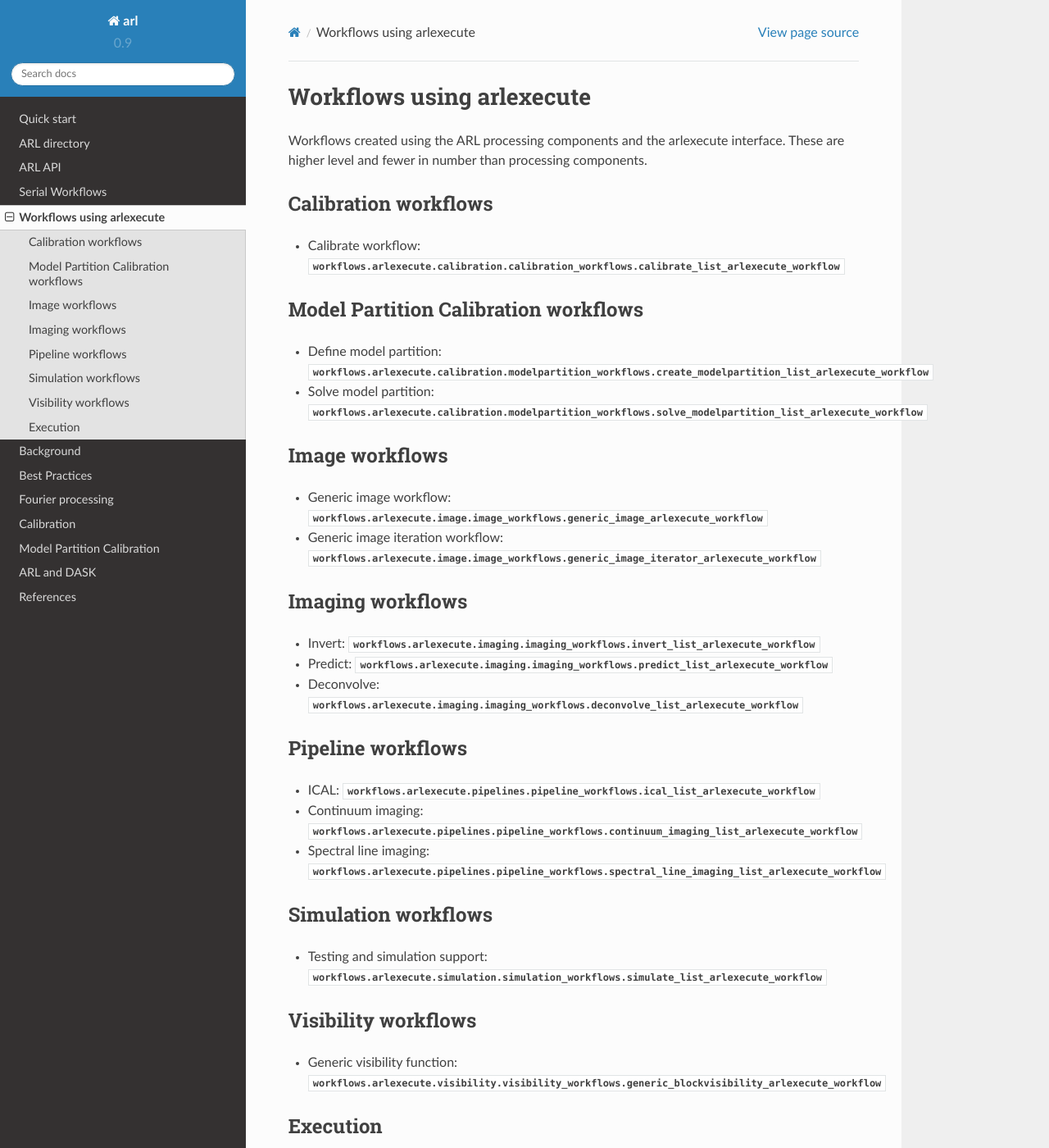
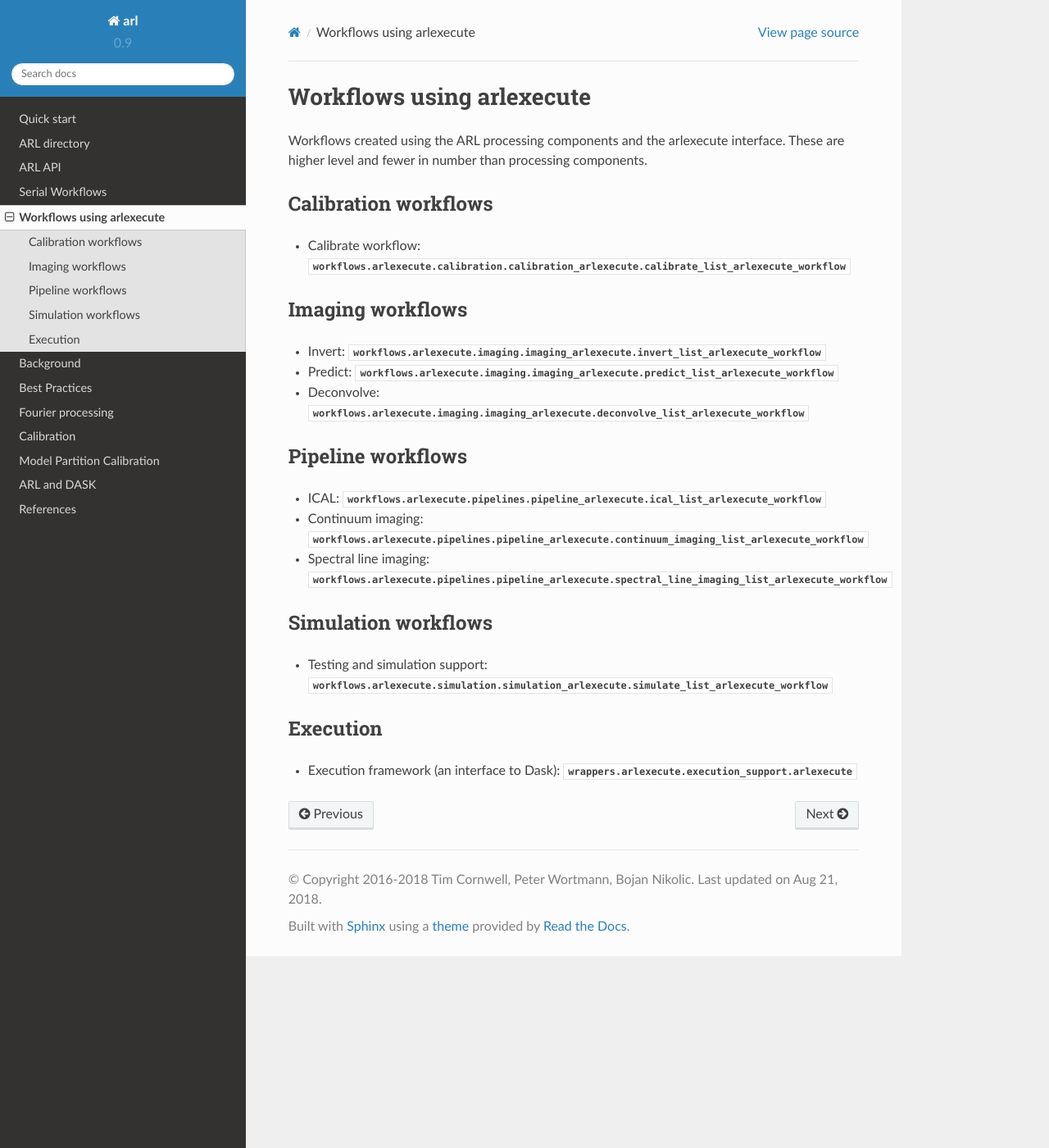
Before and after one commit to telegraphic/ska-sdp-datamodels, a Sphinx documentation site: the page built from docs/ARL_directory_arlexecute_workflows.rst, in a window 1280 px wide and 1400 px high. Shown: the whole window at 82% size. Built offline with Sphinx 7.4.7 and the Read the Docs theme 2.0.0, drawn with Linux system fonts in a browser that asks for light colours; pages that are not in the unit, such as notebooks, are missing from menus.

Commit message:
Doc fixes for wrappers

```diff
--- a/docs/ARL_directory_arlexecute_workflows.rst
+++ b/docs/ARL_directory_arlexecute_workflows.rst
@@ -10,43 +10,27 @@
 Calibration workflows
 =====================
 
-* Calibrate workflow: :py:mod:`workflows.arlexecute.calibration.calibration_workflows.calibrate_list_arlexecute_workflow`
+* Calibrate workflow: :py:mod:`workflows.arlexecute.calibration.calibration_arlexecute.calibrate_list_arlexecute_workflow`
 
-Model Partition Calibration workflows
-=====================================
-
-* Define model partition: :py:mod:`workflows.arlexecute.calibration.modelpartition_workflows.create_modelpartition_list_arlexecute_workflow`
-* Solve model partition: :py:mod:`workflows.arlexecute.calibration.modelpartition_workflows.solve_modelpartition_list_arlexecute_workflow`
-
-Image workflows
-===============
-
-* Generic image workflow: :py:mod:`workflows.arlexecute.image.image_workflows.generic_image_arlexecute_workflow`
-* Generic image iteration workflow: :py:mod:`workflows.arlexecute.image.image_workflows.generic_image_iterator_arlexecute_workflow`
 
 Imaging workflows
 =================
 
-* Invert: :py:mod:`workflows.arlexecute.imaging.imaging_workflows.invert_list_arlexecute_workflow`
-* Predict: :py:mod:`workflows.arlexecute.imaging.imaging_workflows.predict_list_arlexecute_workflow`
-* Deconvolve: :py:mod:`workflows.arlexecute.imaging.imaging_workflows.deconvolve_list_arlexecute_workflow`
+* Invert: :py:mod:`workflows.arlexecute.imaging.imaging_arlexecute.invert_list_arlexecute_workflow`
+* Predict: :py:mod:`workflows.arlexecute.imaging.imaging_arlexecute.predict_list_arlexecute_workflow`
+* Deconvolve: :py:mod:`workflows.arlexecute.imaging.imaging_arlexecute.deconvolve_list_arlexecute_workflow`
 
 Pipeline workflows
 ==================
 
-* ICAL: :py:mod:`workflows.arlexecute.pipelines.pipeline_workflows.ical_list_arlexecute_workflow`
-* Continuum imaging: :py:mod:`workflows.arlexecute.pipelines.pipeline_workflows.continuum_imaging_list_arlexecute_workflow`
-* Spectral line imaging: :py:mod:`workflows.arlexecute.pipelines.pipeline_workflows.spectral_line_imaging_list_arlexecute_workflow`
+* ICAL: :py:mod:`workflows.arlexecute.pipelines.pipeline_arlexecute.ical_list_arlexecute_workflow`
+* Continuum imaging: :py:mod:`workflows.arlexecute.pipelines.pipeline_arlexecute.continuum_imaging_list_arlexecute_workflow`
+* Spectral line imaging: :py:mod:`workflows.arlexecute.pipelines.pipeline_arlexecute.spectral_line_imaging_list_arlexecute_workflow`
 
 Simulation workflows
 ====================
 
-* Testing and simulation support: :py:mod:`workflows.arlexecute.simulation.simulation_workflows.simulate_list_arlexecute_workflow`
-
-Visibility workflows
-====================
-
-* Generic visibility function: :py:mod:`workflows.arlexecute.visibility.visibility_workflows.generic_blockvisibility_arlexecute_workflow`
+* Testing and simulation support: :py:mod:`workflows.arlexecute.simulation.simulation_arlexecute.simulate_list_arlexecute_workflow`
 
 Execution
 =========
```
Also changed, not shown: docs/ARL_API.rst (+0 -10 lines).
